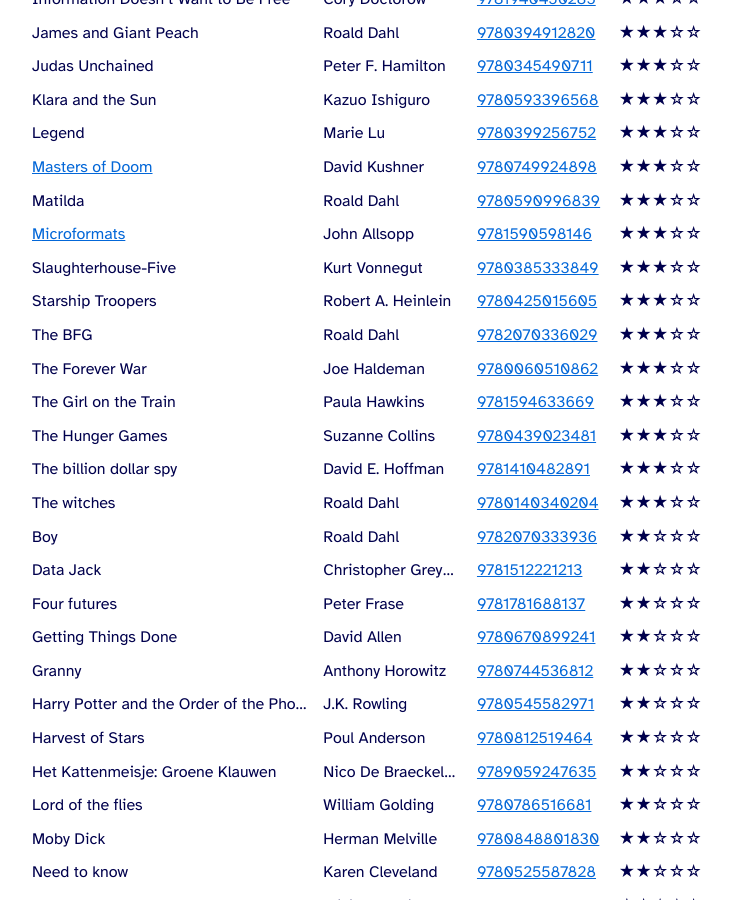
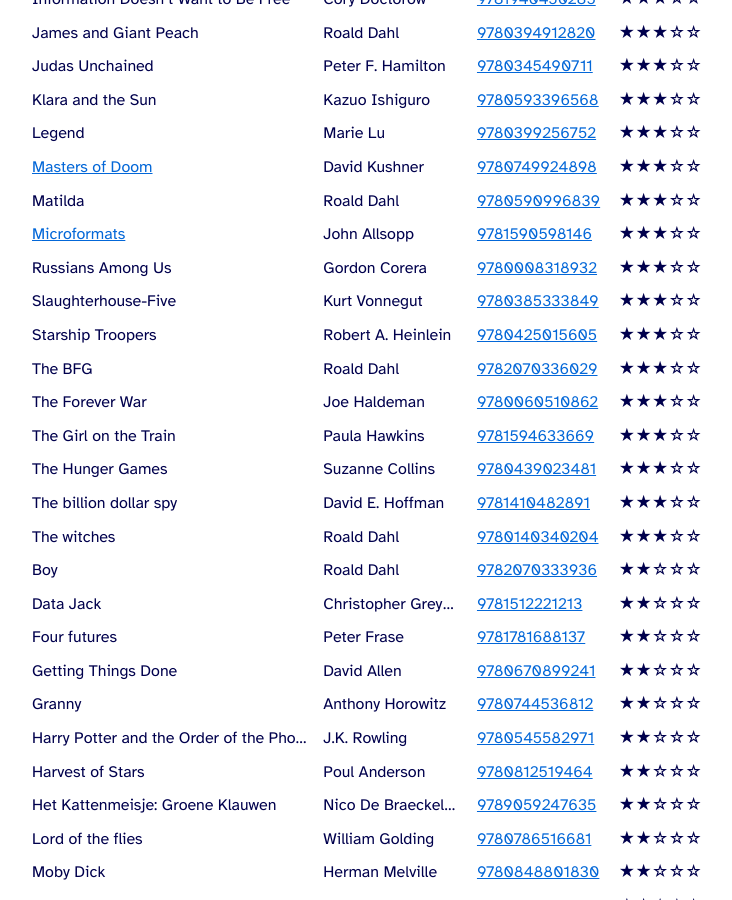
Before and after one commit to cimm/suffix, a Jekyll site: the page built from reading/index.html, in a window 1280 px wide and 900 px high, scrolled down 2624 px. Shown: the whole window, without its empty margins (273-1005 px from the left). Built offline with Jekyll 4.4.1, drawn with Linux system fonts in a browser that asks for light colours.

Commit message:
Add Russians Among Us by G. Corera

```diff
--- a/_data/books.yml
+++ b/_data/books.yml
@@ -317,6 +317,10 @@
   author: "Jason Fried"
   isbn13: 9780307463746
   rating: 4
+- name: "Russians Among Us"
+  author: "Gordon Corera"
+  isbn13: 9780008318932
+  rating: 3
 - name: "Sandworm"
   author: "Andy Greenberg"
   isbn13: 9780385544405
```
